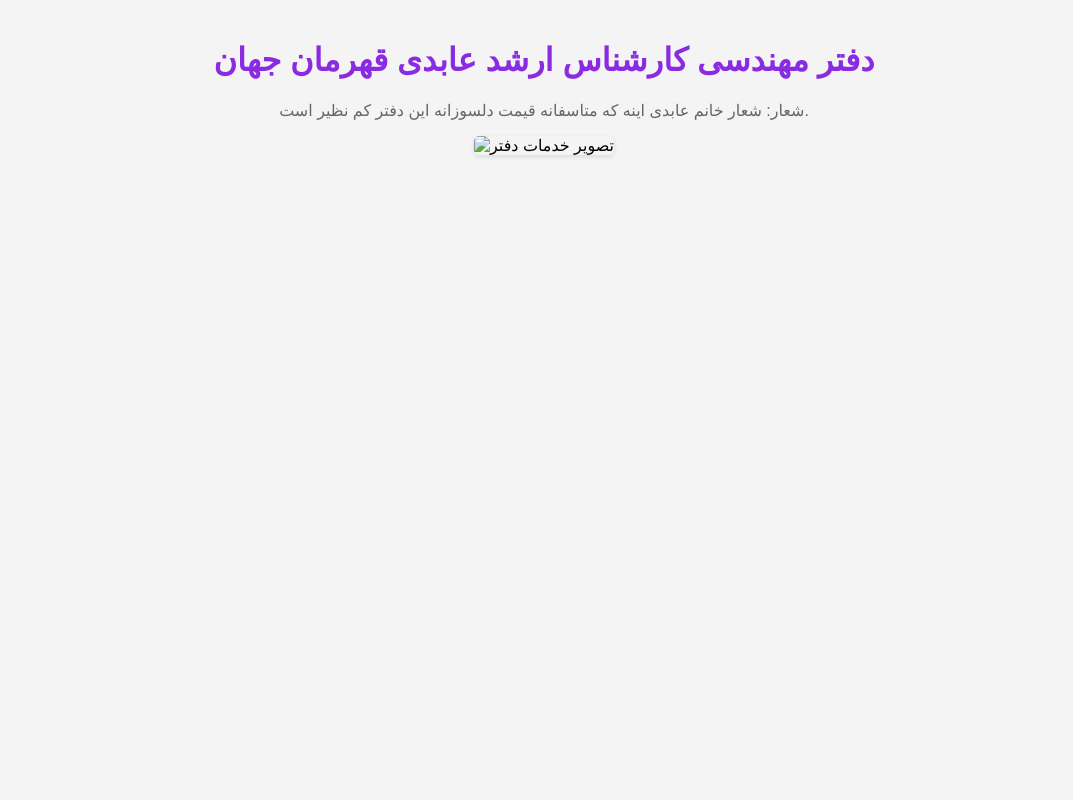
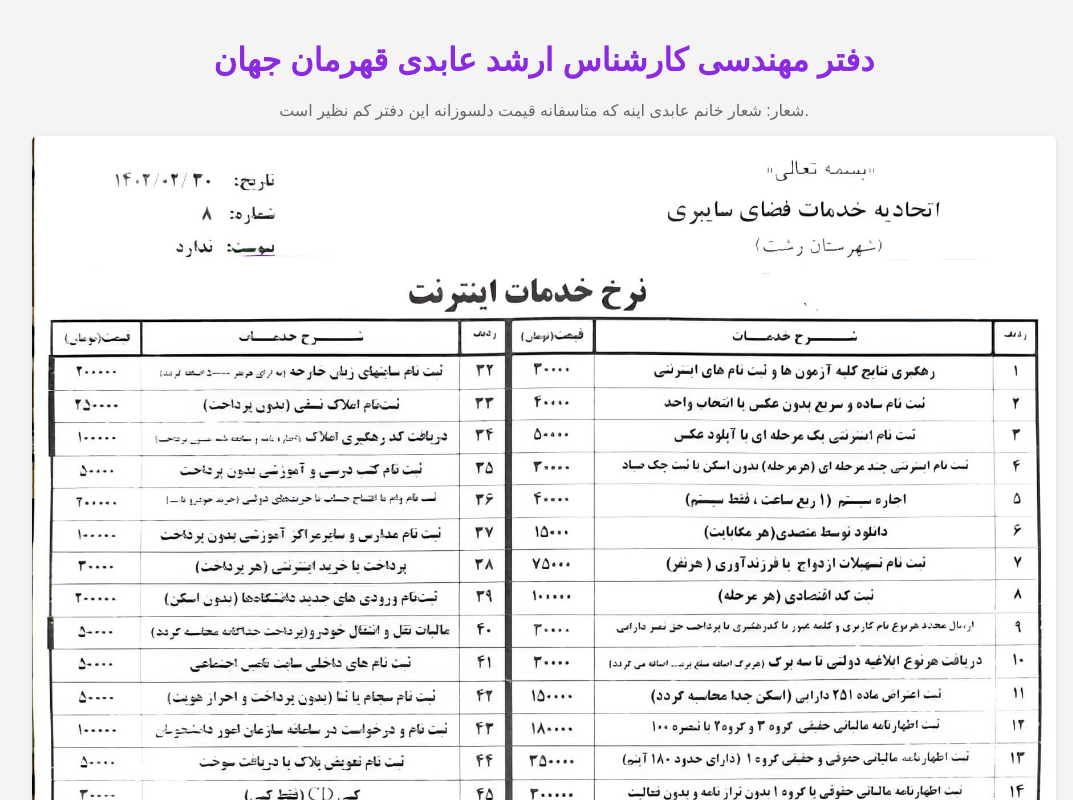
Before and after one commit to aminlmnop/abedi-arshad, a plain HTML site: page index.html in a window 1280 px wide. Shown: the top 800 px of the page, without its empty margins (96-1169 px from the left). Drawn offline with Linux system fonts and the light colour scheme.

Commit message:
Update index.html

```diff
--- a/index.html
+++ b/index.html
@@ -29,7 +29,7 @@
   <div class="container">
     <h1 style="color: blueviolet;">دفتر مهندسی کارشناس ارشد عابدی قهرمان جهان</h1>
     <p>شعار: شعار خانم عابدی اینه که متاسفانه قیمت دلسوزانه این دفتر کم نظیر است.</p>
-    <img src="img/eye.jpj" alt="تصویر خدمات دفتر" class="cafe-image">
+    <img src="img/eye.jpg" alt="تصویر خدمات دفتر" class="cafe-image">
   </div>
 </body>
 </html>
```
